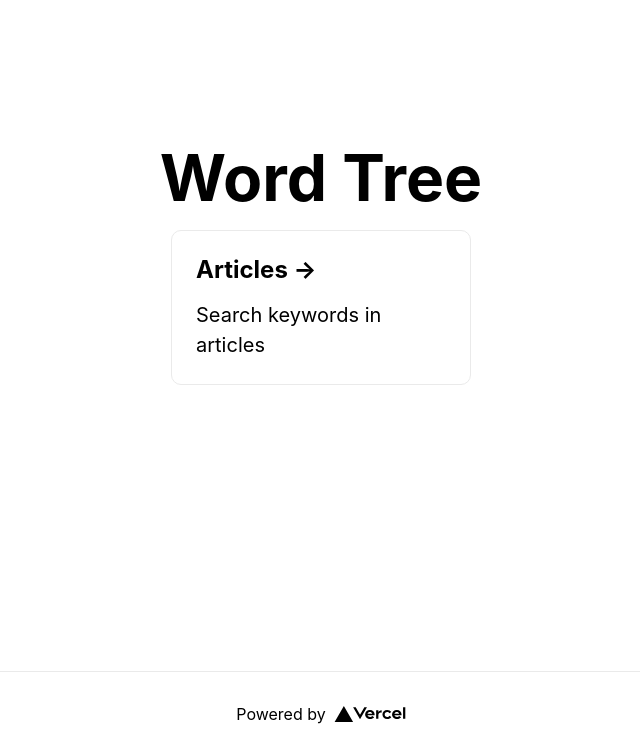
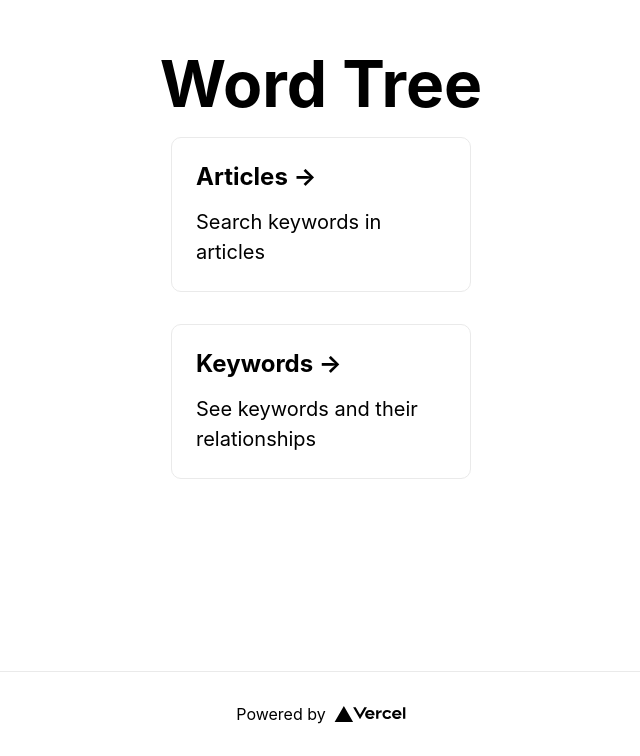
Before and after one commit to SimponGoril/wordtree, a Next.js app: page / in a window 1280 px wide. Shown: the part 129-885 px from the top of the page, without its empty margins (319-959 px from the left). Built offline with nearby package versions, Linux system fonts and the light colour scheme.

Commit message:
prepare Vercel keyword relationships demo

```diff
--- a/package.json
+++ b/package.json
@@ -16,6 +16,7 @@
     "@types/node": "17.0.13",
     "@types/react": "17.0.38",
     "eslint": "8.7.0",
+    "prisma": "^3.8.1",
     "eslint-config-next": "12.0.9",
     "typescript": "4.5.5"
   }
--- a/pages/index.tsx
+++ b/pages/index.tsx
@@ -26,6 +26,14 @@ const Home: NextPage = () => {
             </a>
           </Link>
         </div>
+        <div className={styles.grid}>
+          <Link href="/keywords" >
+            <a className={styles.card}>
+              <h2>Keywords &rarr;</h2>
+              <p>See keywords and their relationships</p>
+            </a>
+          </Link>
+        </div>
       </main>
 
       <footer className={styles.footer}>
--- a/styles/Article.module.css
+++ b/styles/Article.module.css
@@ -4,6 +4,10 @@
 
 .articleLink {
     text-decoration: underline;
+}
+
+.selectedKeyword {
+    background-color: orange;
 }
 
 .addWordButton {
```
Also changed, not shown: 1 other file (tests, documents, lock files or other folders).
